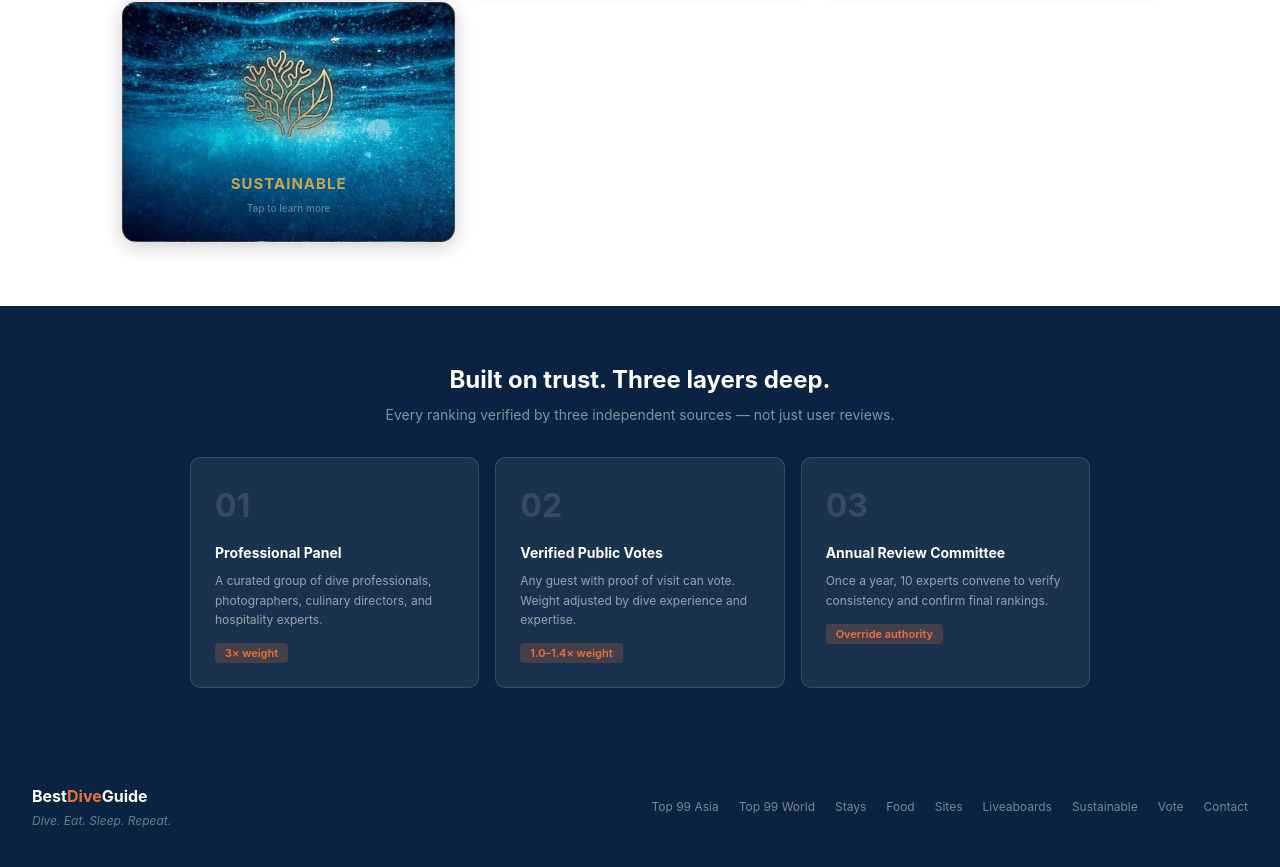
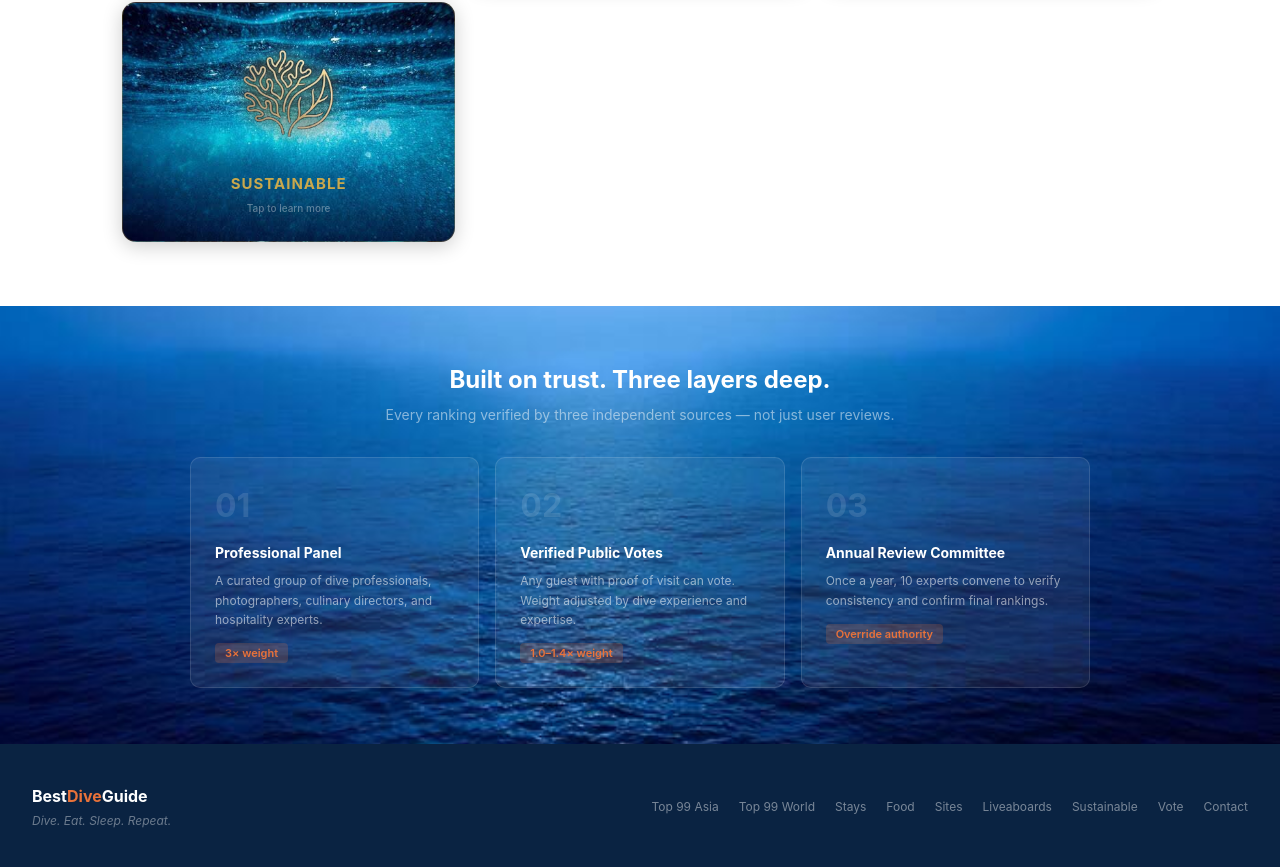
Before and after one commit to nicvdb80-cell/bestdiveguide, a Next.js app: page / in a window 1280 px wide. Shown: the part 1353-2220 px from the top of the page. Built offline with nearby package versions, Linux system fonts and the light colour scheme.

Commit message:
feat: ocean surface background on trust section

```diff
--- a/src/app/page.tsx
+++ b/src/app/page.tsx
@@ -358,7 +358,9 @@ export default function Home() {
       </div>{" "}
       <div
         style={{
-          background: "#0A2342",
+          backgroundImage: "url(/trust-bg.png)",
+          backgroundSize: "cover",
+          backgroundPosition: "center",
           padding: "clamp(2rem,5vw,3.5rem) clamp(1rem,3vw,2rem)",
         }}
       >
```
